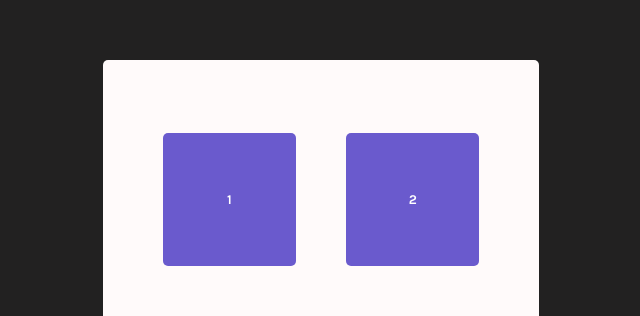
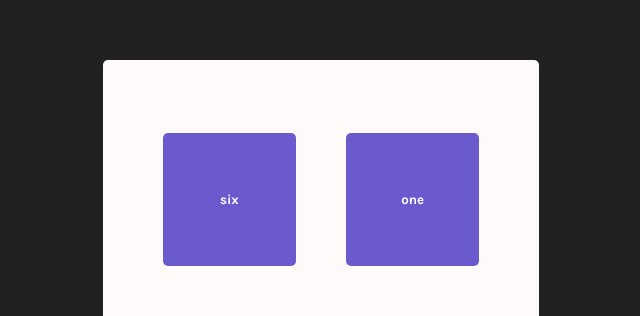
Before and after one commit to 1819367/dice-roll, a React (Vite) app: page / in a window 1280 px wide. Shown: the part 122-438 px from the top of the page, without its empty margins (319-959 px from the left). Built offline with nearby package versions, Linux system fonts and the light colour scheme.

Commit message:
generate components array

```diff
--- a/src/App.jsx
+++ b/src/App.jsx
@@ -5,20 +5,26 @@ import RollDice from './components/RollDice'
 
 export default function App() {
 
+  //state to hold array of dice
+  const [ dice, setDice ] = useState(generateAllNewDice());
+
 //generate two dice with a random side name
   function generateAllNewDice() {
-  const sides = ['one', 'two', 'three', 'four', 'five', 'six']
-  return new Array(2) //creates a new array of length 2
-    .fill(0) //fill it with zeros
-    .map(() => sides[Math.floor(Math.random() * sides.length)]) //map over the array
-}
-  console.log(generateAllNewDice())
+    const sides = ['one', 'two', 'three', 'four', 'five', 'six']
+    return new Array(2) //creates a new array of length 2
+      .fill(0) //fill it with zeros
+      .map(() => sides[Math.floor(Math.random() * sides.length)]) //map over the array
+  }
+  // console.log(generateAllNewDice()) //console log to call new dice array
+
+  const diceElements = dice.map((die) => (
+    <Die value={die} />
+  ))
 
   return (
     <main>
       <div className='dice-container'>
-        <Die value={1}/>
-        <Die value={2}/>
+        {diceElements}
       </div>
         <RollDice />
     </main>
```
